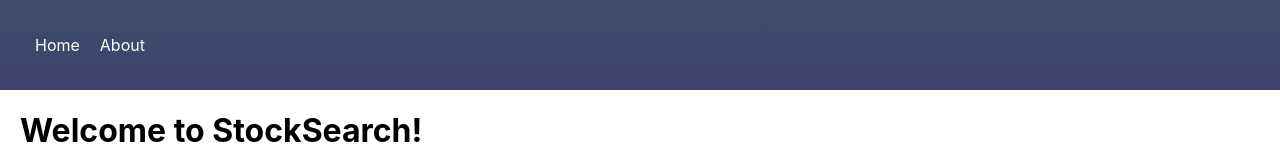
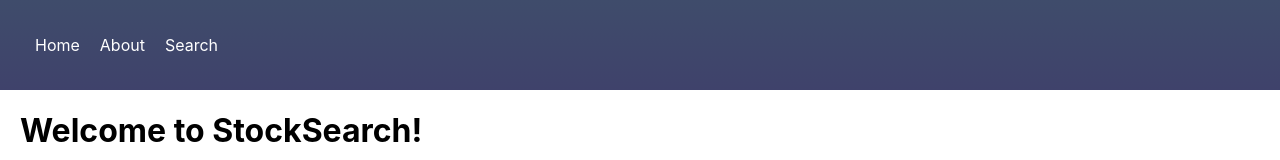
Before and after one commit to mattr171/React-Stock-Search-Application, a React (Create React App) app: page / in a window 1280 px wide. Shown: the top 160 px of the page. Built offline with nearby package versions, Linux system fonts and the light colour scheme; no server answers.

Commit message:
Added Search page to Navbar

```diff
--- a/src/components/Navbar.js
+++ b/src/components/Navbar.js
@@ -12,6 +12,9 @@
           <li>
             <Link to="/about">About</Link>
           </li>
+          <li>
+            <Link to="/search">Search</Link>
+          </li>
         </ul>
       </div>
     </nav>
```
